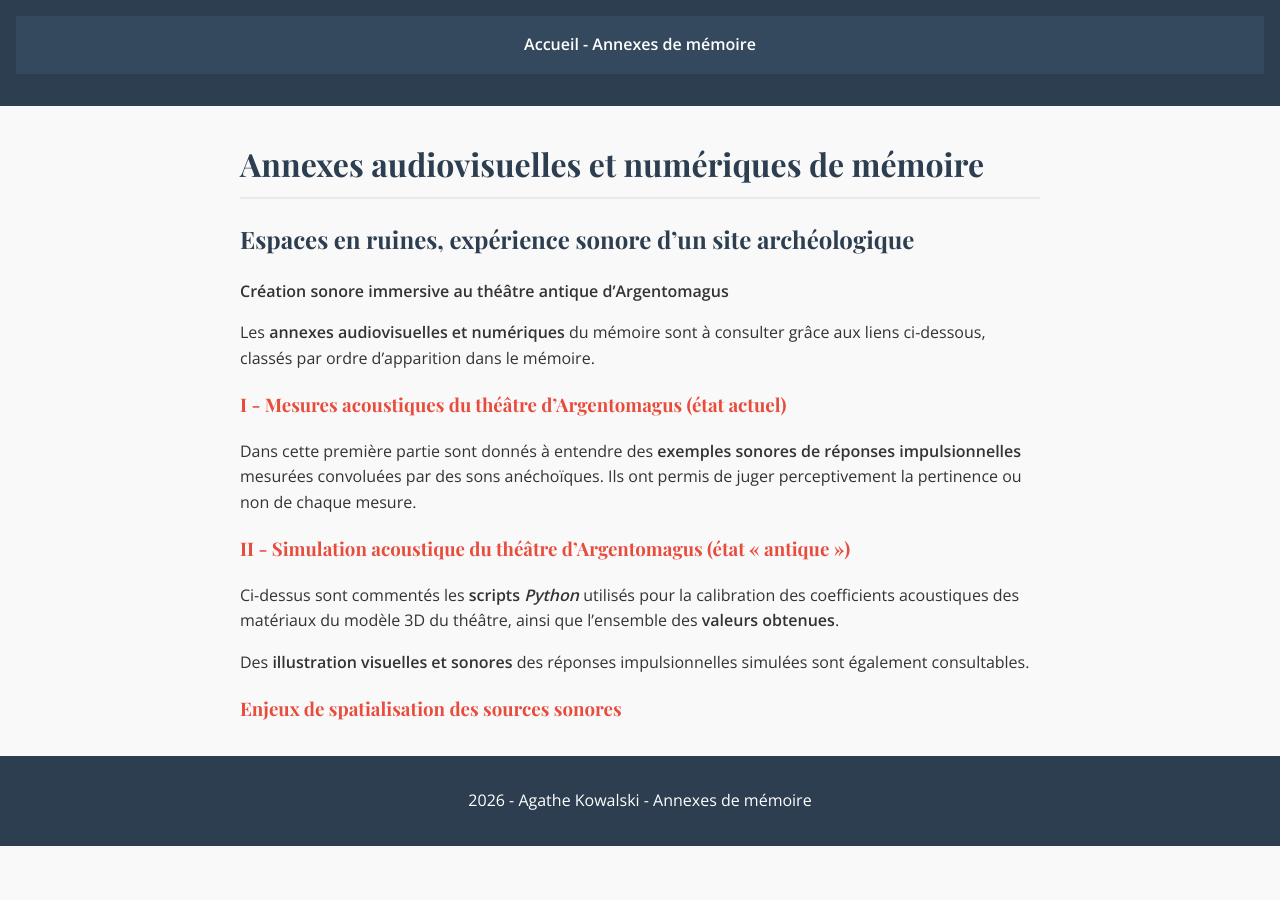
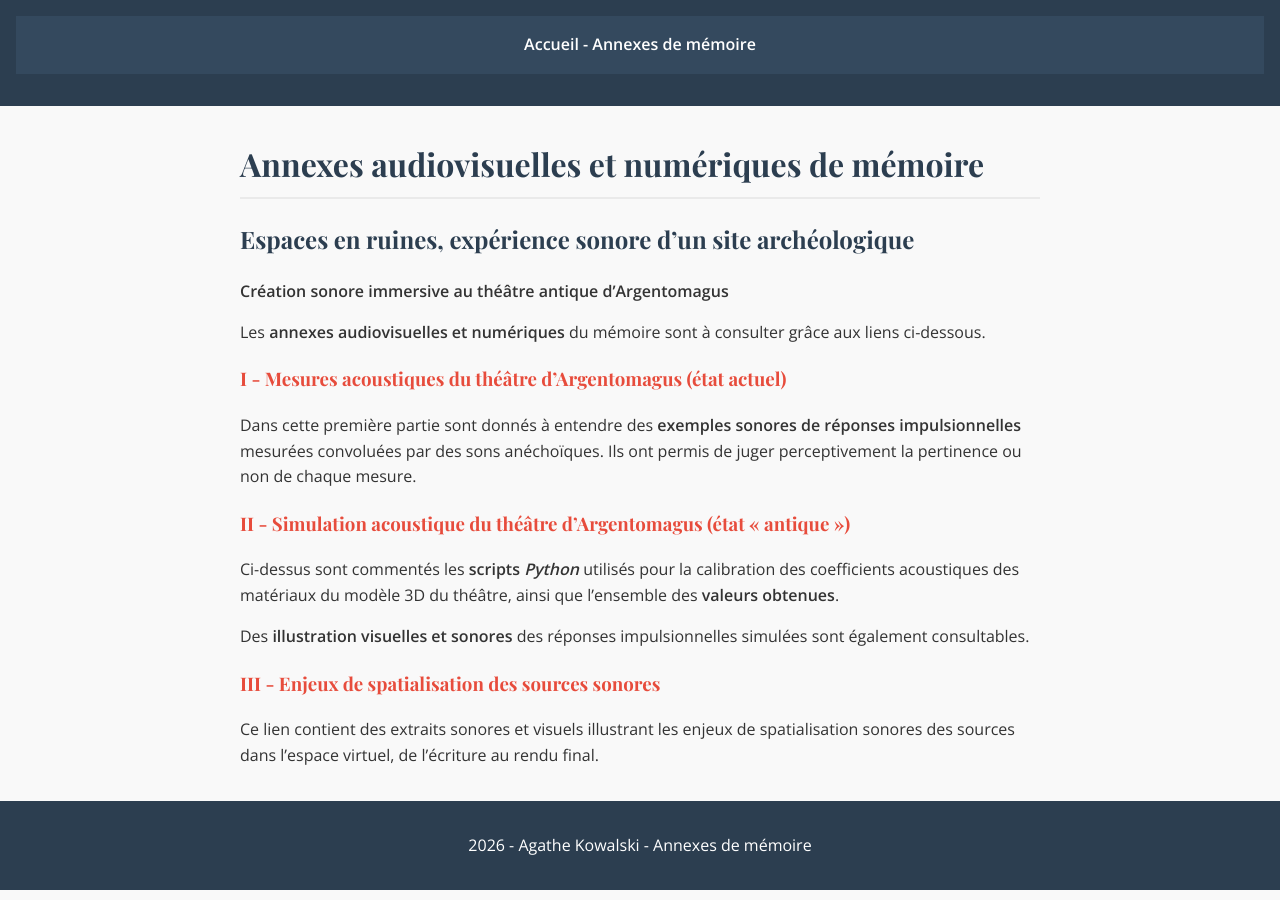
Before and after one commit to agathekowalski/ensll_memoire_p2026, a Jekyll site: the page built from index.md, in a window 1280 px wide. Built offline with Jekyll 4.4.1, drawn with Linux system fonts in a browser that asks for light colours.

Commit message:
Update index.md

```diff
--- a/index.md
+++ b/index.md
@@ -9,7 +9,7 @@ title: acceuil
 
 **Création sonore immersive au théâtre antique d’Argentomagus**
 
-Les **annexes audiovisuelles et numériques** du mémoire sont à consulter grâce aux liens ci-dessous, classés par ordre d'apparition dans le mémoire.
+Les **annexes audiovisuelles et numériques** du mémoire sont à consulter grâce aux liens ci-dessous.
 
 
 ### [I - Mesures acoustiques du théâtre d'Argentomagus (état actuel)](mesures/)
@@ -24,4 +24,6 @@ des matériaux du modèle 3D du théâtre, ainsi que l'ensemble des **valeurs ob
 
  Des **illustration visuelles et sonores** des réponses impulsionnelles simulées sont également consultables.
 
-### [Enjeux de spatialisation des sources sonores](spatialisation/)
+### [III - Enjeux de spatialisation des sources sonores](spatialisation/)
+
+Ce lien contient des extraits sonores et visuels illustrant les enjeux de spatialisation sonores des sources dans l'espace virtuel, de l'écriture au rendu final.
```
